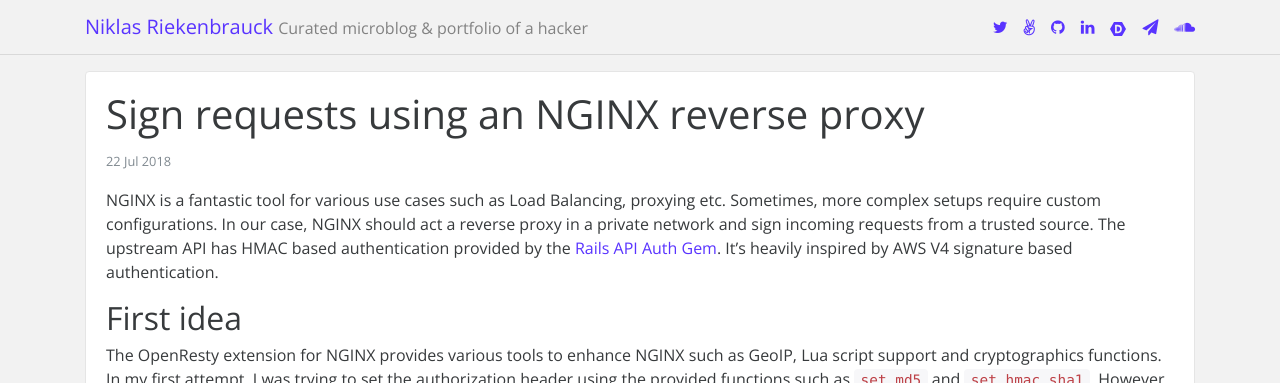
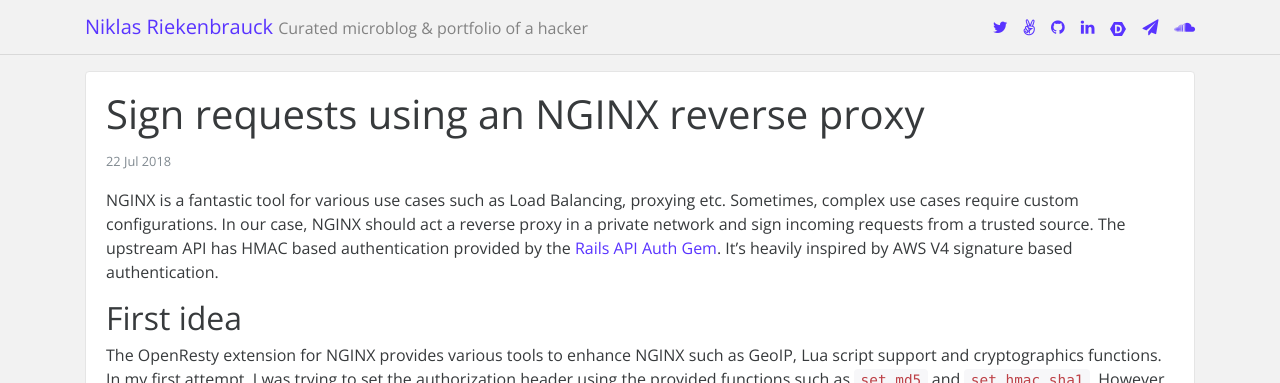
Before and after one commit to nikriek/nikriek.github.io, a Jekyll site: the page built from _posts/2018-07-22-nginx-signature-proxy.md, in a window 1280 px wide. Shown: the top 383 px of the page. Built offline with Jekyll 4.4.1, drawn with Linux system fonts in a browser that asks for light colours; comment, search, counter and statistics services are not loaded.

Commit message:
Update 2018-07-22-nginx-signature-proxy.md

```diff
--- a/_posts/2018-07-22-nginx-signature-proxy.md
+++ b/_posts/2018-07-22-nginx-signature-proxy.md
@@ -3,10 +3,10 @@
 title:  "Sign requests using an NGINX reverse proxy"
 date:   2018-07-22 12:27:46 +0200
 tags: tech
-summary: "NGINX is a fantastic tool for various use cases such as Load Balancing, proxying etc. Sometimes, more complex setups require custom configurations. In our case, NGINX should act a reverse proxy in a private network and sign incoming requests from a trusted source."
+summary: "NGINX is a fantastic tool for various use cases such as Load Balancing, proxying etc. Sometimes, complex use cases require custom configurations. In our case, NGINX should act a reverse proxy in a private network and sign incoming requests from a trusted source."
 ---
 
-NGINX is a fantastic tool for various use cases such as Load Balancing, proxying etc. Sometimes, more complex setups require custom configurations. In our case, NGINX should act a reverse proxy in a private network and
+NGINX is a fantastic tool for various use cases such as Load Balancing, proxying etc. Sometimes, complex use cases require custom configurations. In our case, NGINX should act a reverse proxy in a private network and
 sign incoming requests from a trusted source. The upstream API has HMAC based authentication provided by the [Rails API Auth Gem](https://github.com/mgomes/api_auth).
 It's heavily inspired by AWS V4 signature based authentication.
 
```
